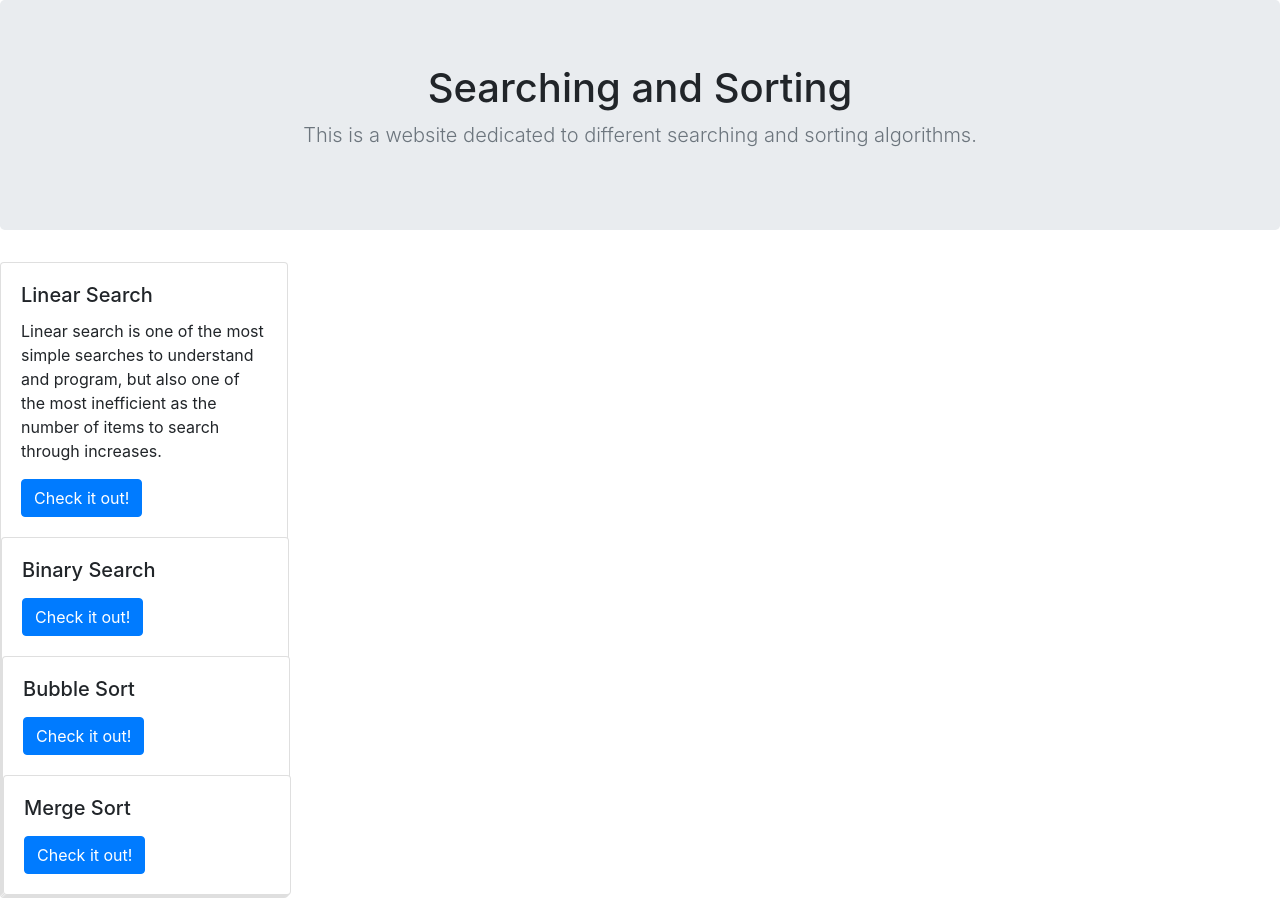
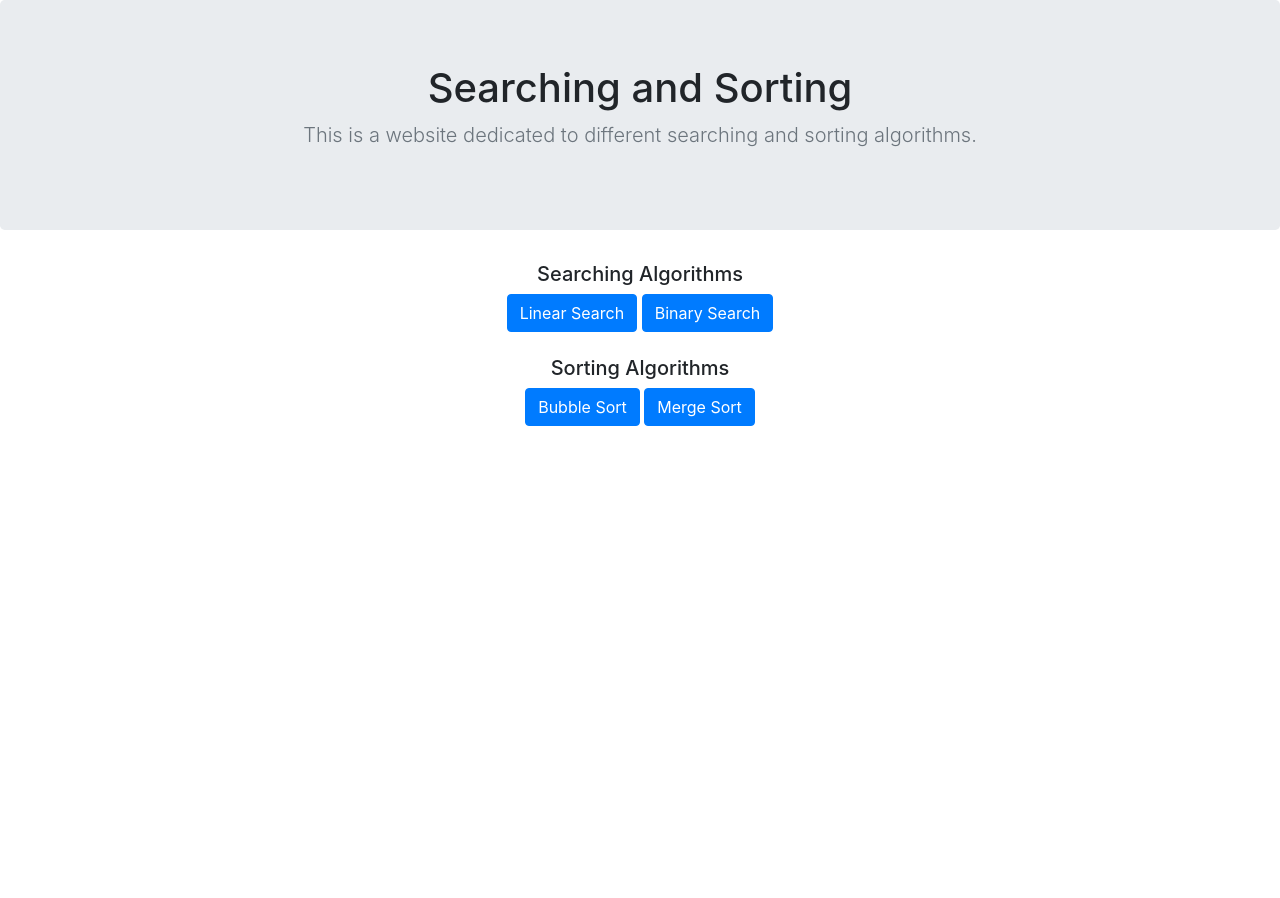
Before and after one commit to pratzyushd/flask-searching-sorting, a Flask app: page / in a window 1280 px wide. After the commit the page ends 426 px from the top, so only its background shows below. Run offline with Flask 2, Linux system fonts and the light colour scheme.

Commit message:
Add buttons linking to each page
Added buttons that link to each of the searches/sorts.
Those pages are completely empty HTML files currently, will add content soon.

```diff
--- a/templates/home.html
+++ b/templates/home.html
@@ -15,40 +15,30 @@
         <p class="lead text-muted">This is a website dedicated to different searching and sorting algorithms.</p>
     </div>
 </section>
-<div class="card" style="width: 18rem;">
-    <div class="card-body">
-        <h5 class="card-title">Linear Search</h5>
-        <p class="card-text">Linear search is one of the most simple searches to understand and program,
-            but also one of the most inefficient as the number of items to search through increases.
-        </p>
-        <a href="#" class="btn btn-primary">Check it out!</a>
+
+<div class="container">
+    <div class="row">
+        <div class="col text-center">
+            <h5>Searching Algorithms</h5>
+            <a class="btn btn-primary" href="searching/linear.html" role="button">Linear Search</a>
+            <a class="btn btn-primary" href="searching/binary.html" role="button">Binary Search</a>
+        </div>
     </div>
+</div>
+<br>
 
-<div class="card" style="width: 18rem;">
-    <div class="card-body">
-        <h5 class="card-title">Binary Search</h5>
-        <p class="card-text">
-        </p>
-        <a href="#" class="btn btn-primary">Check it out!</a>
+<div class="container">
+    <div class="row">
+        <div class="col text-center">
+            <h5>Sorting Algorithms</h5>
+            <a class="btn btn-primary" href="sorting/bubble.html" role="button">Bubble Sort</a>
+            <a class="btn btn-primary" href="sorting/merge.html" role="button">Merge Sort</a>
+        </div>
     </div>
+</div>
 
-<div class="card" style="width: 18rem;">
-    <div class="card-body">
-        <h5 class="card-title">Bubble Sort</h5>
-        <p class="card-text">
-        </p>
-        <a href="#" class="btn btn-primary">Check it out!</a>
-    </div>
 
-<div class="card" style="width: 18rem;">
-    <div class="card-body">
-        <h5 class="card-title">Merge Sort</h5>
-        <p class="card-text">
-        </p>
-        <a href="#" class="btn btn-primary">Check it out!</a>
-    </div>
 
-</div>
 </div>
 </body>
 
```
